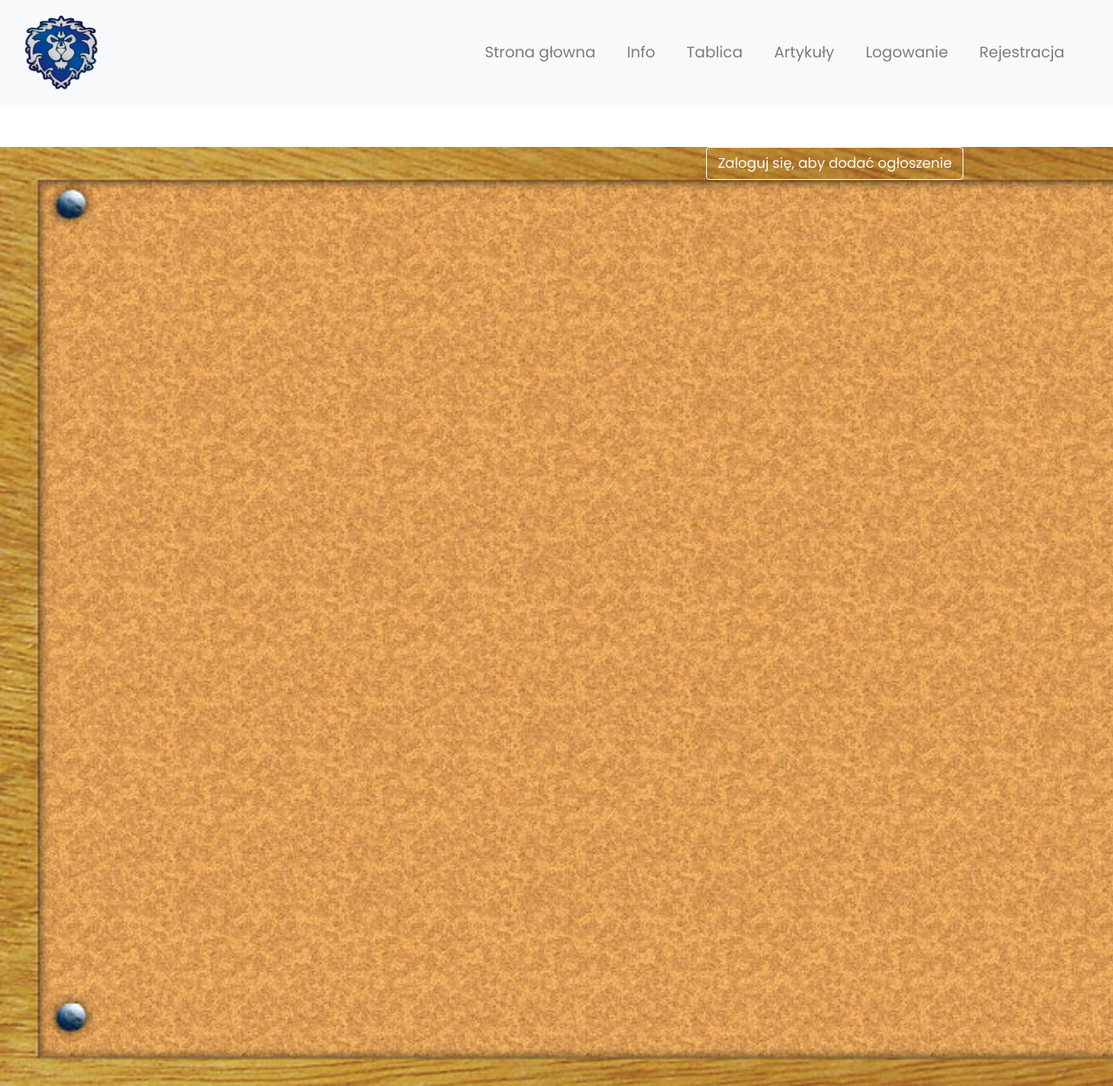
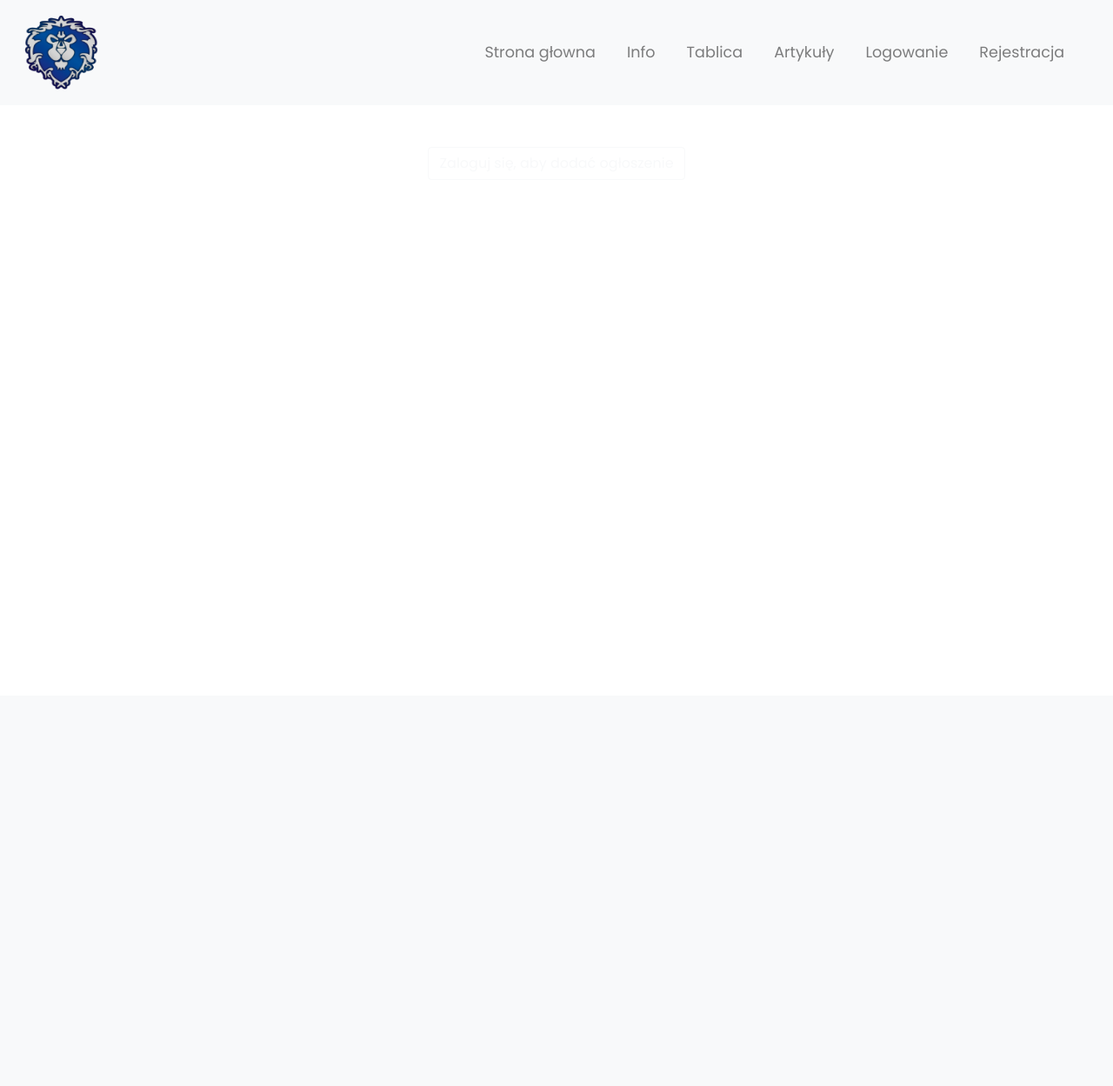
Before and after one commit to Jonaszekk/Project-Stormwind-Blog, a PHP site: page /tablica/tablica.php in a window 1280 px wide; the page is wider, and only the part inside the window is pictured. Shown: that part at 87% size. After the commit the page ends 103 px from the top of that part, so only its background shows below. Run offline with PHP 8.4, Linux system fonts and the light colour scheme; data that the repository does not hold is empty; some libraries are stand-ins or nearby versions.

Commit message:
Update tablica.css

```diff
--- a/tablica/css/tablica.css
+++ b/tablica/css/tablica.css
@@ -1,8 +1,4 @@
-.tlo {
-    background-image: url("../img/cork-board.png");
-    width: 1920px;
-    height: 1080px;
-}
+
 .sticky {
     -webkit-box-shadow: #DDD 0px 1px 2px;
     position: relative;
```
